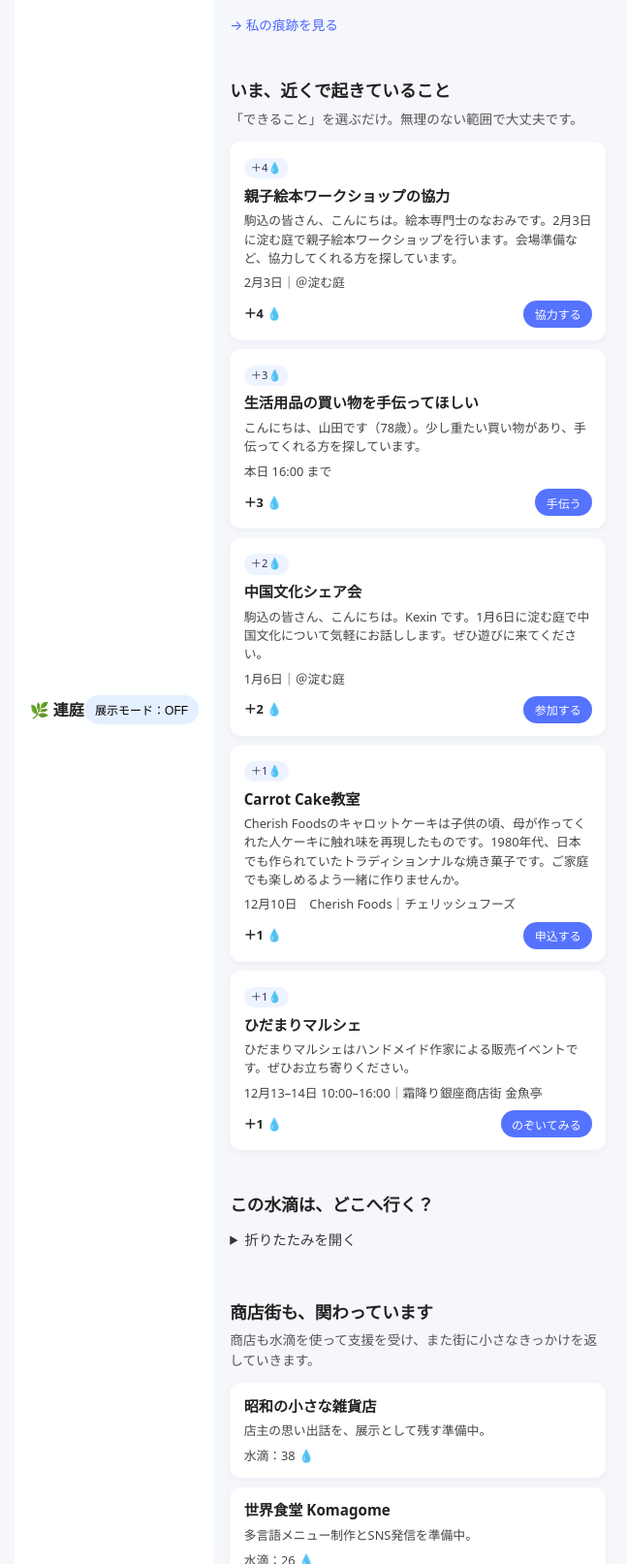
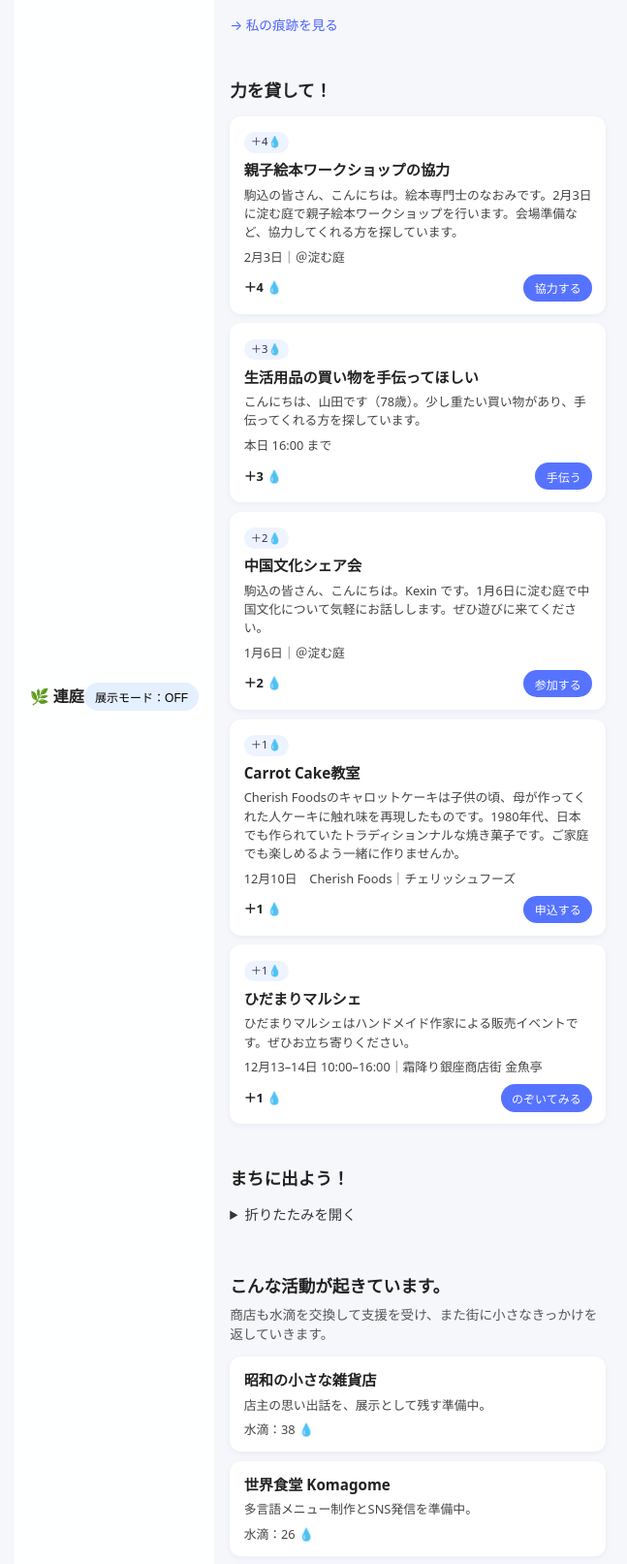
Before and after one commit to kashin0910/mizudrop-demo, a plain HTML site: page index.html in a window 1280 px wide. Shown: the part 300-1913 px from the top of the page at 97% size, without its empty margins (312-959 px from the left). Drawn offline with Linux system fonts and the light colour scheme.

Commit message:
update: index page

```diff
--- a/index.html
+++ b/index.html
@@ -41,11 +41,10 @@
       <a class="link-soft" href="#section-now">→ 私の痕跡を見る</a>
     </section>
 
-    <!-- 2) いま、近くで起きていること -->
+    <!-- 2) 力を貸して！ -->
     <section id="section-now" class="section">
-      <h2>いま、近くで起きていること</h2>
+      <h2>力を貸して！</h2>
       <p class="section-desc">
-        「できること」を選ぶだけ。無理のない範囲で大丈夫です。
       </p>
 
       <div id="task-list" class="card-list">
@@ -53,9 +52,9 @@
       </div>
     </section>
 
-    <!-- 3) 水滴はどこへ？（折りたたみ） -->
+    <!-- 3) まちに出よう！（折りたたみ） -->
     <section id="section-where" class="section">
-      <h2>この水滴は、どこへ行く？</h2>
+      <h2>まちに出よう！</h2>
       <details class="details">
         <summary>折りたたみを開く</summary>
         <p class="section-desc" style="margin-top:0.6rem;">
@@ -68,11 +67,11 @@
       </details>
     </section>
 
-    <!-- 4) 商店街も関わっている（ユーザー向けの説明） -->
+    <!-- 4) こんな活動が起きています。 -->
     <section id="section-shops" class="section">
-      <h2>商店街も、関わっています</h2>
+      <h2>こんな活動が起きています。</h2>
       <p class="section-desc">
-        商店も水滴を使って支援を受け、また街に小さなきっかけを返していきます。
+        商店も水滴を交換して支援を受け、また街に小さなきっかけを返していきます。
       </p>
 
       <div id="shop-list" class="card-list">
@@ -124,6 +123,6 @@
 
   </div>
 
-  <script src="script.js"></script>
+ <script src="script.js?v=1218a"></script>
 </body>
 </html>
```
